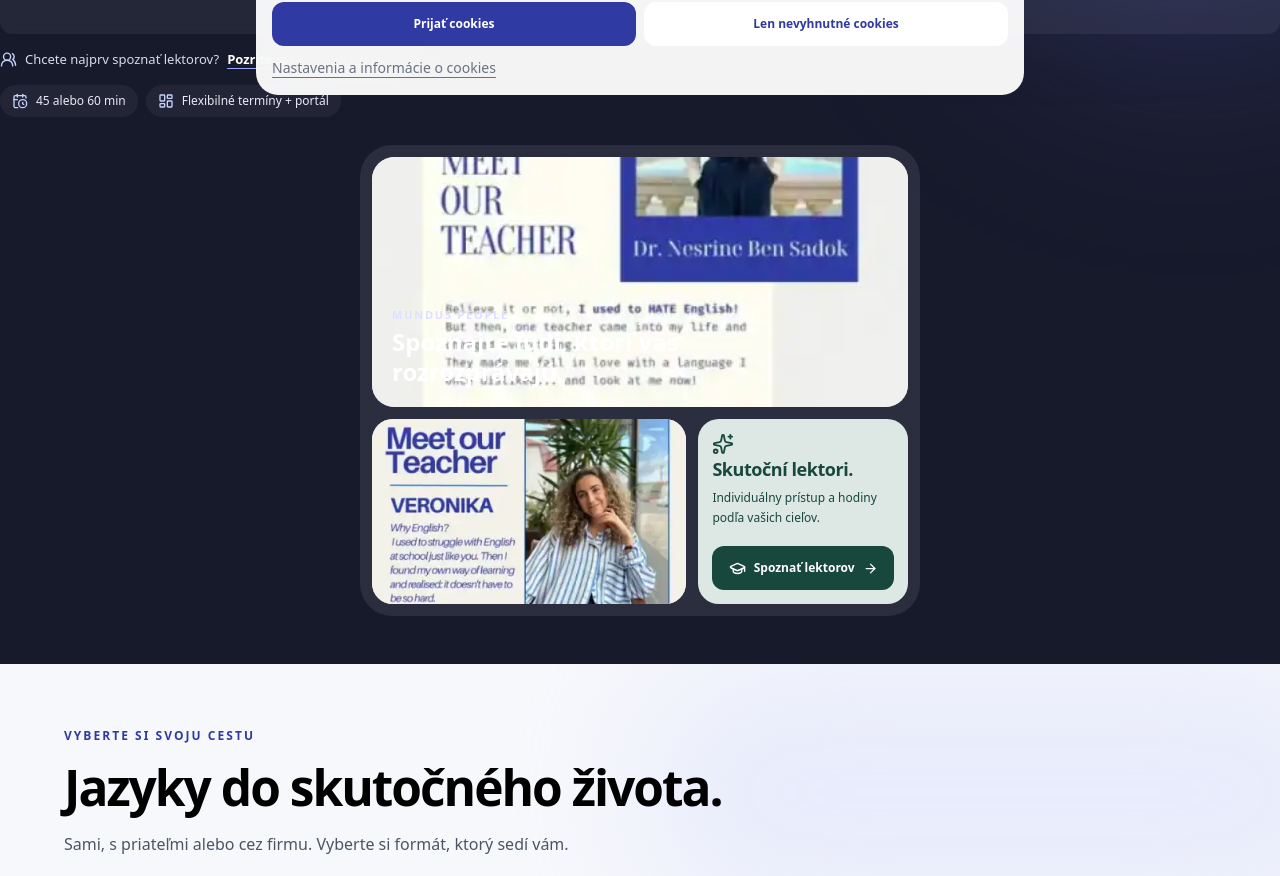
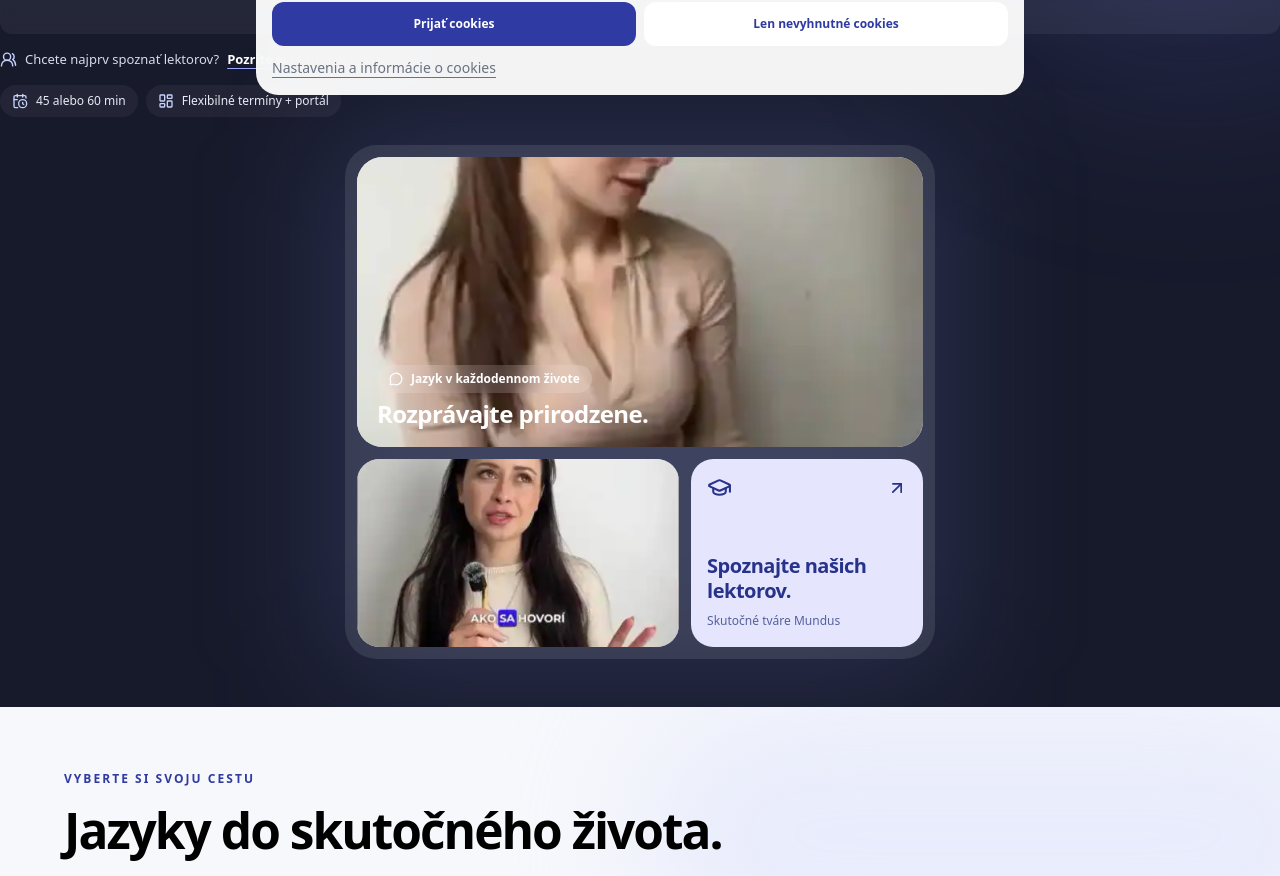
Before and after one commit to 505hits/mundus, a Next.js app: page / in a window 1280 px wide. Shown: the part 697-1573 px from the top of the page. Built offline with nearby package versions, Linux system fonts and the light colour scheme; no server answers.

Commit message:
Replace awkward Instagram teacher poster hero with portrait-led Mundus editorial collage

```diff
--- a/src/components/HeroTeacherPanel.tsx
+++ b/src/components/HeroTeacherPanel.tsx
@@ -2,27 +2,35 @@
 
 import Image from "next/image";
 import Link from "next/link";
-import { ArrowRight, GraduationCap, Sparkles, MessageCircle } from "lucide-react";
+import { ArrowUpRight, GraduationCap, Sparkles, MessageCircle } from "lucide-react";
 import { useLanguage } from "@/context/LanguageContext";
 
 export default function HeroTeacherPanel() {
- const {language}=useLanguage(); const sk=language==="sk";
- return <div className="relative mx-auto w-full max-w-[560px] lg:ml-auto">
-  <div aria-hidden="true" className="pointer-events-none absolute -inset-4 rounded-[2.5rem] bg-gradient-to-br from-[#6D78EC]/35 via-[#5361D4]/10 to-transparent blur-2xl"/>
-  <div className="relative grid grid-cols-[1.2fr_.8fr] gap-3 rounded-[2rem] border border-white/15 bg-white/[.09] p-3 shadow-[0_24px_80px_rgba(0,0,0,.18)] backdrop-blur-sm sm:p-4">
-   <div className="relative col-span-2 h-[250px] overflow-hidden rounded-[1.4rem] bg-[#E6E3F1] sm:h-[315px]">
-    <Image src="/images/mundus/DfPIUSjjVZf.webp" alt={sk?"Fotografia z predstavenia lektora na Mundus Instagrame":"Photo from a Mundus teacher introduction"} fill sizes="(max-width:640px) 92vw,550px" className="object-cover" priority/>
-    <div className="absolute inset-0 bg-gradient-to-t from-[#10182E]/85 via-transparent to-transparent"/>
-    <div className="absolute bottom-5 left-5 right-5 text-white"><p className="text-[11px] font-semibold uppercase tracking-[.16em] text-[#DCE1FF]">Mundus people</p><p className="mt-1 max-w-sm text-2xl font-semibold leading-tight !text-white sm:text-3xl">{sk?"Spoznajte ľudí, ktorí vás rozrozprávajú.":"Meet the people who help you speak."}</p></div>
-   </div>
-   <div className="relative min-h-[185px] overflow-hidden rounded-[1.3rem] bg-[#D5DEF1] sm:min-h-[235px]">
-    <Image src="/images/mundus/DdjYZh5DVIB.webp" alt={sk?"Ďalšia skutočná fotografia z Mundus Instagramu":"Another real photo from Mundus Instagram"} fill sizes="(max-width:640px) 50vw,270px" className="object-cover"/>
-   </div>
-   <div className="flex min-w-0 flex-col justify-between rounded-[1.3rem] bg-[#DDE8E5] p-3.5 text-[#17473D] sm:p-5">
-    <Sparkles size={22}/>
-    <div><p className="text-lg font-semibold leading-tight tracking-tight sm:text-2xl">{sk?"Skutoční lektori.":"Real teachers."}</p><p className="mt-2 text-xs leading-5">{sk?"Individuálny prístup a hodiny podľa vašich cieľov.":"Personal attention and lessons built around your goals."}</p></div>
-    <Link href={`/${language}/teachers`} className="mt-4 inline-flex min-h-11 items-center justify-center gap-2 rounded-xl bg-[#17473D] px-3 py-2.5 text-xs font-semibold text-white transition hover:bg-[#245E50] sm:text-sm"><GraduationCap size={17}/>{sk?"Spoznať lektorov":"Meet the teachers"}<ArrowRight size={15}/></Link>
+ const { language } = useLanguage();
+ const sk = language === "sk";
+ return (
+  <div className="relative mx-auto w-full max-w-[590px] lg:ml-auto">
+   <div aria-hidden="true" className="pointer-events-none absolute -inset-5 rounded-[3rem] bg-[#7381D7]/20 blur-3xl"/>
+   <div className="relative grid grid-cols-[1fr_.72fr] gap-3 rounded-[2rem] border border-white/20 bg-white/10 p-3 shadow-[0_35px_90px_rgba(6,10,36,.28)] sm:gap-4 sm:p-4">
+    <div className="relative col-span-2 h-[290px] overflow-hidden rounded-[1.6rem] bg-[#E4E2EF] sm:h-[410px]">
+     <Image src="/images/mundus/DWQ3XM8DQ9W.webp" fill priority sizes="(max-width:640px) 92vw,570px" alt={sk?"Moment z Mundus Instagramu":"A real Mundus Instagram moment"} className="object-cover object-center"/>
+     <div className="absolute inset-0 bg-gradient-to-t from-[#141B30]/80 via-transparent to-transparent"/>
+     <div className="absolute bottom-5 left-5 right-5 sm:bottom-8 sm:left-8">
+      <div className="mb-2 inline-flex items-center gap-2 rounded-full border border-white/25 bg-white/15 px-3 py-1.5 text-xs font-semibold text-white backdrop-blur-md"><MessageCircle size={14}/>{sk?"Jazyk v každodennom živote":"Language for real life"}</div>
+      <p className="max-w-sm text-2xl font-semibold leading-[1.09] tracking-tight !text-white sm:text-[2rem]">{sk?"Rozprávajte prirodzene.":"Find your voice."}</p>
+     </div>
+    </div>
+    <div className="relative min-h-[188px] overflow-hidden rounded-[1.4rem] bg-[#DCE4F7] sm:min-h-[230px]">
+     <Image src="/images/mundus/DYSRMMnNZbh.webp" fill sizes="(max-width:640px) 54vw,325px" alt={sk?"Moment z komunity Mundus":"A Mundus community moment"} className="object-cover object-center"/>
+    </div>
+    <Link href={`/${language}/teachers`} className="flex min-w-0 flex-col justify-between rounded-[1.4rem] bg-[#E5E6FD] p-4 text-[#27328A] transition hover:bg-[#F0F1FF] sm:p-6">
+     <div className="flex items-center justify-between"><GraduationCap size={25}/><ArrowUpRight size={20}/></div>
+     <div>
+      <p className="text-xl font-semibold leading-tight tracking-tight sm:text-[1.65rem]">{sk?"Spoznajte našich lektorov.":"Meet our teachers."}</p>
+      <p className="mt-2 text-xs leading-5 text-[#56609B] sm:text-sm">{sk?"Skutočné tváre Mundus":"Real Mundus people"}</p>
+     </div>
+    </Link>
    </div>
   </div>
- </div>;
+ );
 }
```
